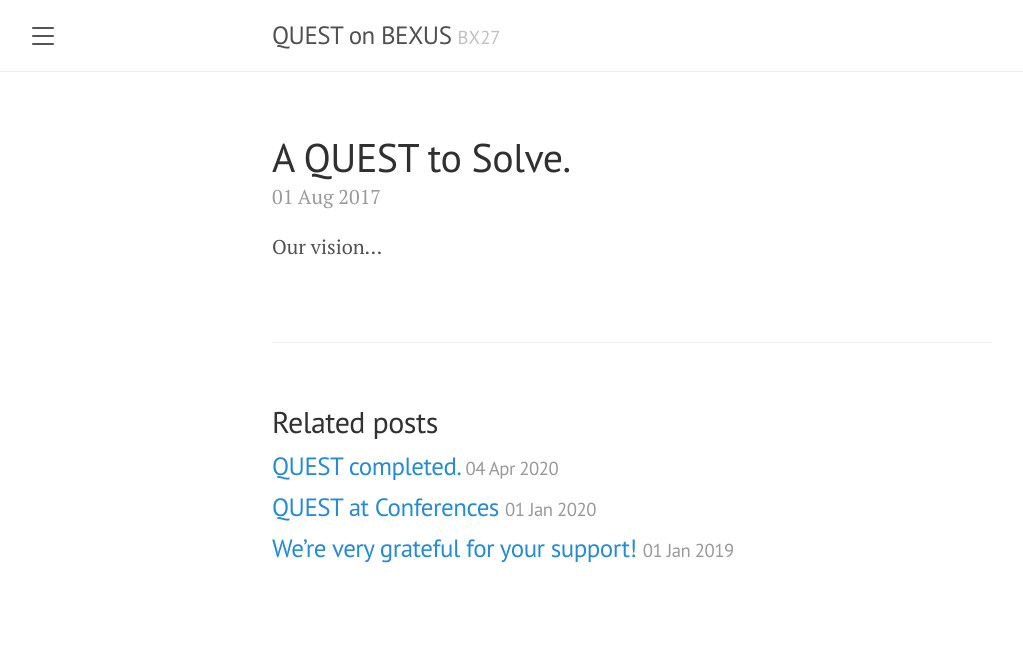
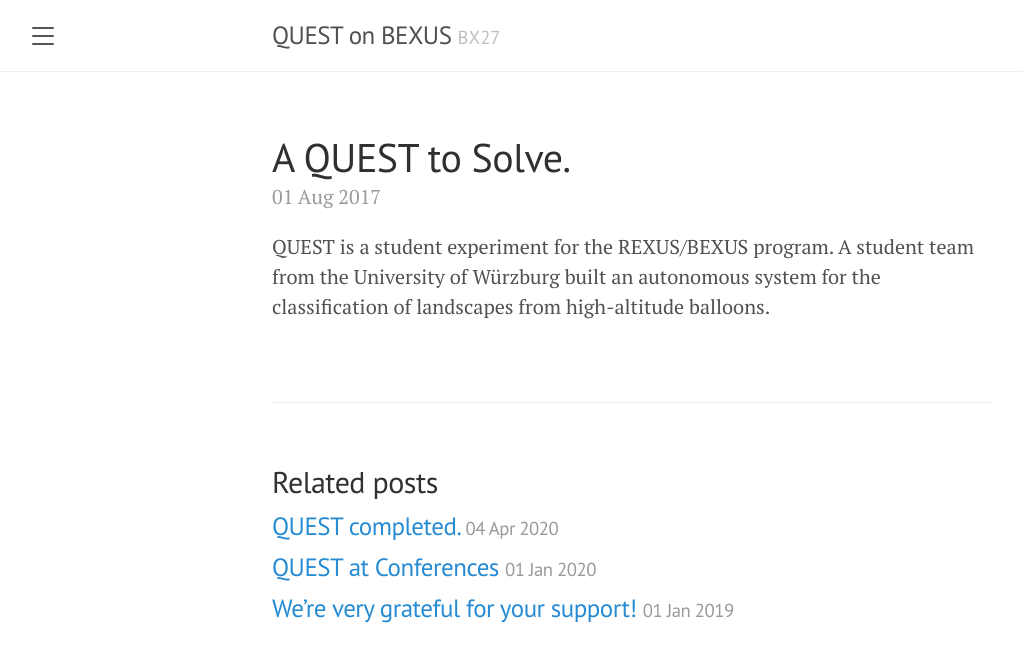
Before and after one commit to jvpichowski/quest-bexus, a Jekyll site: the page built from website/_posts/2017-08-01-idea.md, in a window 1280 px wide. Shown: the top 662 px of the page, without its empty margins (8-1031 px from the left). Built offline with Jekyll 4.4.1, drawn with Linux system fonts in a browser that asks for light colours.

Commit message:
Added idea post

```diff
--- a/website/_posts/2017-08-01-idea.md
+++ b/website/_posts/2017-08-01-idea.md
@@ -3,4 +3,5 @@
 title: A QUEST to Solve.
 ---
 
-Our vision...
+QUEST is a student experiment for the REXUS/BEXUS program.
+A student team from the University of Würzburg built an autonomous system for the classification of landscapes from high-altitude balloons.
```
